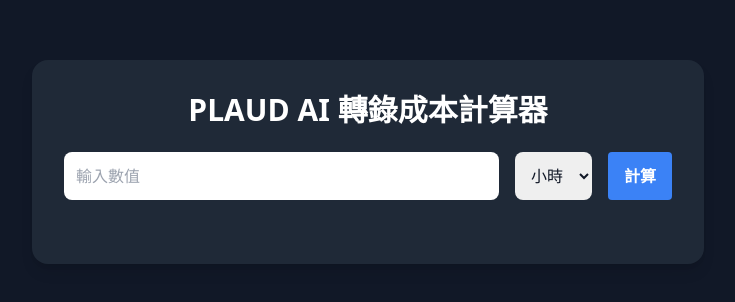
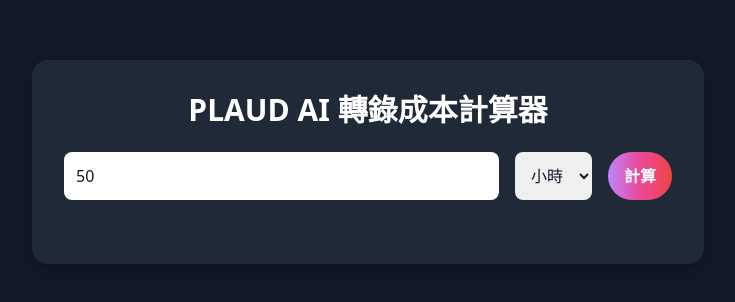
Before and after one commit to doggy8088/plaud-calculator, a plain HTML site: page index.html in a window 1280 px wide. Shown: the part 238-540 px from the top of the page, without its empty margins (272-1007 px from the left). Drawn offline with nearby package versions, Linux system fonts and the light colour scheme.

Commit message:
Update button style and set default input value
* Update button style to use `bg-gradient-to-r from-purple-400 via-pink-500 to-red-500`, `hover:from-purple-500`, `hover:via-pink-600`, `hover:to-red-600`, `text-white`, `font-bold`, `py-2`, `px-4`, and `rounded-full` classes
* Set default value of input field to 50 by adding `value="50"` attribute

```diff
--- a/index.html
+++ b/index.html
@@ -12,12 +12,12 @@
 
     <!-- 使用量輸入區 -->
     <div class="flex flex-col sm:flex-row gap-4 mb-8">
-      <input id="amount" type="number" placeholder="輸入數值" class="flex-1 rounded-lg p-3 text-gray-900" min="0" />
+      <input id="amount" type="number" placeholder="輸入數值" class="flex-1 rounded-lg p-3 text-gray-900" min="0" value="50" />
       <select id="unit" class="rounded-lg p-3 text-gray-900">
         <option value="hours">小時</option>
         <option value="minutes">分鐘</option>
       </select>
-      <button id="calculateBtn" class="bg-blue-500 hover:bg-blue-700 text-white font-bold py-2 px-4 rounded">計算</button>
+      <button id="calculateBtn" class="bg-gradient-to-r from-purple-400 via-pink-500 to-red-500 hover:from-purple-500 hover:via-pink-600 hover:to-red-600 text-white font-bold py-2 px-4 rounded-full">計算</button>
     </div>
 
     <!-- 結果顯示區 -->
```
